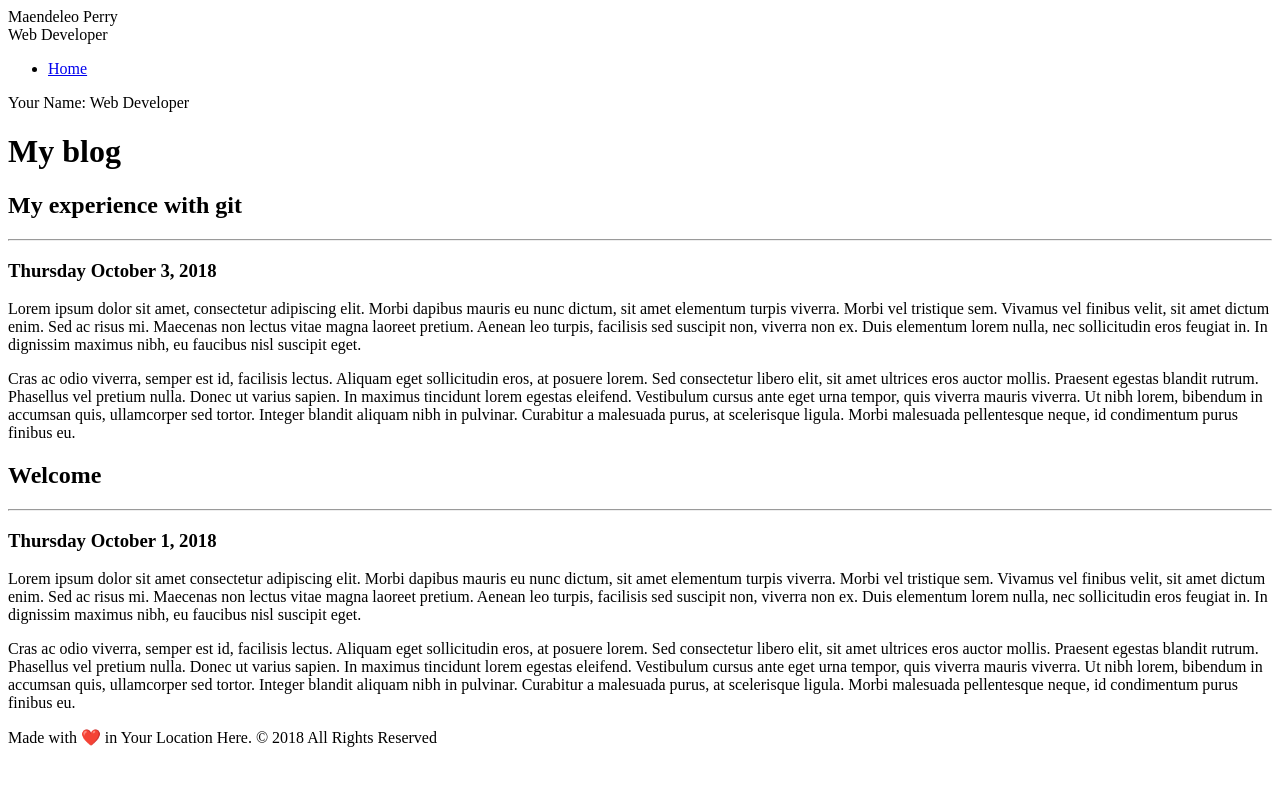
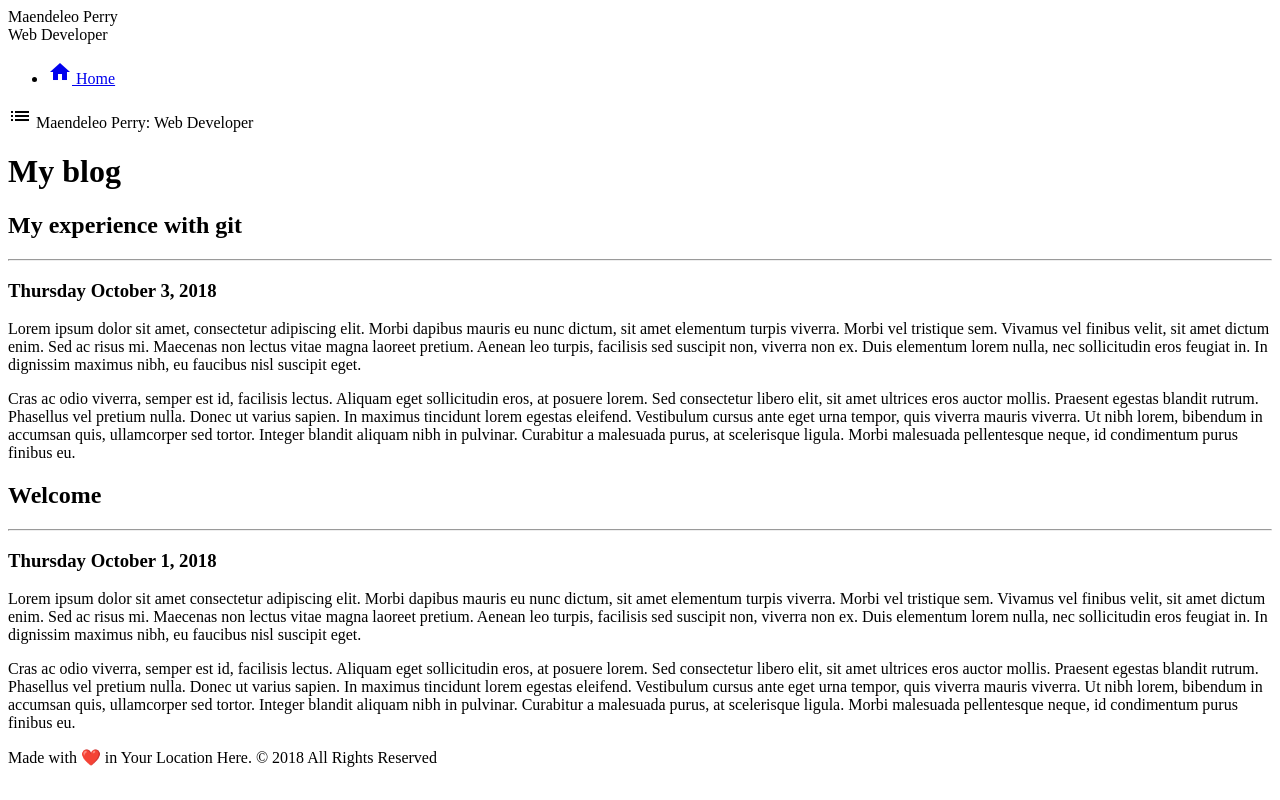
Before and after one commit to maendeleoperry/git-blog2, a plain HTML site: page index.html in a window 1280 px wide. Drawn offline with Linux system fonts and the light colour scheme.

Commit message:
Add Google Material Icons

```diff
--- a/index.html
+++ b/index.html
@@ -4,6 +4,7 @@
   <meta charset="UTF-8">
   <meta name="viewport" content="width=device-width, initial-scale=1.0">
   <meta http-equiv="X-UA-Compatible" content="ie=edge">
+  <link href="https://fonts.googleapis.com/icon?family=Material+Icons" rel="stylesheet">
   <title>Maendeleo Perry - Web Developer</title>
 </head>
 <body>
@@ -14,14 +15,22 @@
     <div class="site-header">Maendeleo Perry</div>
     <div class="site-subheader">Web Developer</div>
     <ul class="site-navigation">
-      <li><a href="index.html">Home</a></li>
+      <li>
+       <a href="index.html">
+         <i class="material-icons">home</i>
+           Home
+       </a>
+     </li>
     </ul>
   </div>
 </nav>
 <main>
 <div class="menu">
  <div class="menu-icon" id="sidebarCollapse">
-   <span class="mobile-header">Your Name: Web Developer</span>
+  <i class="material-icons">
+     list
+   </i>
+   <span class="mobile-header">Maendeleo Perry: Web Developer</span>
  </div>
 </div>
  <h1>My blog</h1>
```
